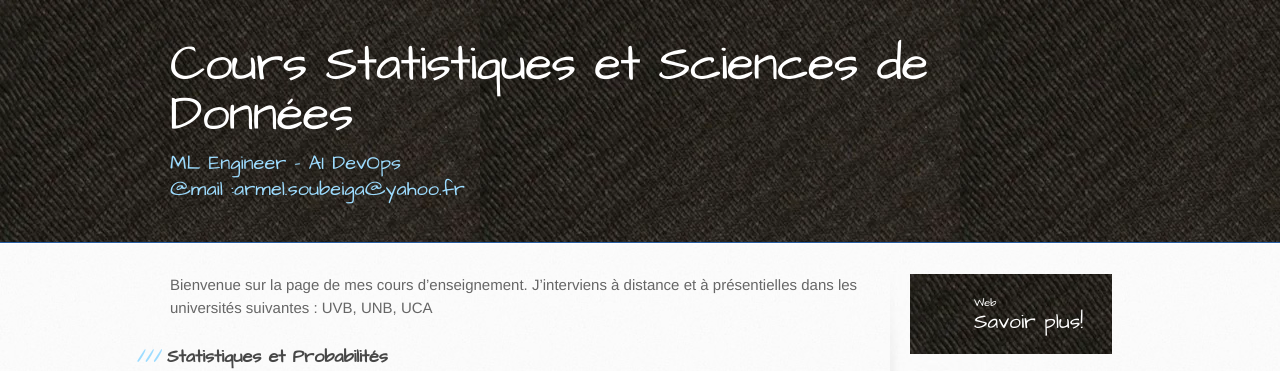
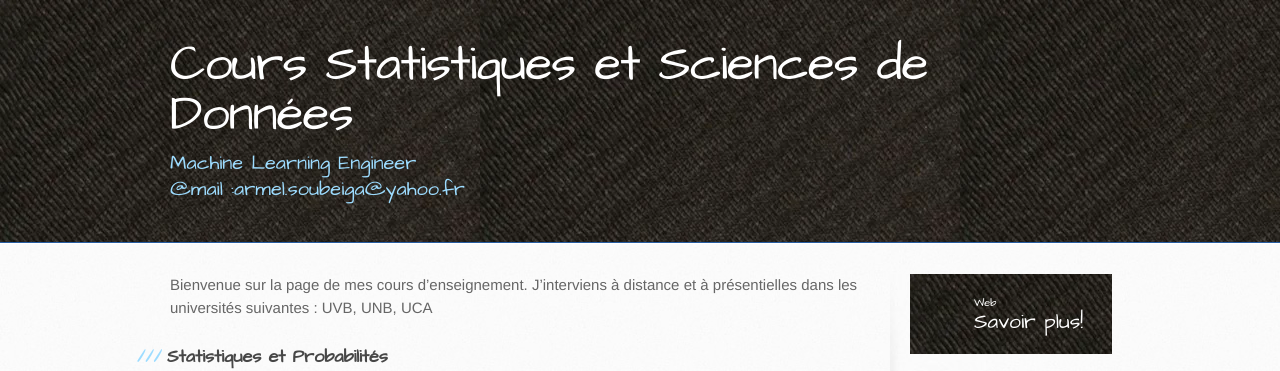
Before and after one commit to armelsoubeiga/Cours, a Jekyll site: the page built from index.md, in a window 1280 px wide. Shown: the top 371 px of the page. Built offline with Jekyll 4.4.1, drawn with Linux system fonts in a browser that asks for light colours.

Commit message:
Update _config.yml

```diff
--- a/_config.yml
+++ b/_config.yml
@@ -1,7 +1,7 @@
 name: Cours Statistiques et Sciences de Données
 title: cours-armelsoubeiga
 description: >
-            ML Engineer - AI DevOps
+            Machine Learning Engineer
 show_downloads: false
 google_analytics: 128994988
 theme: jekyll-theme-cayman
```
